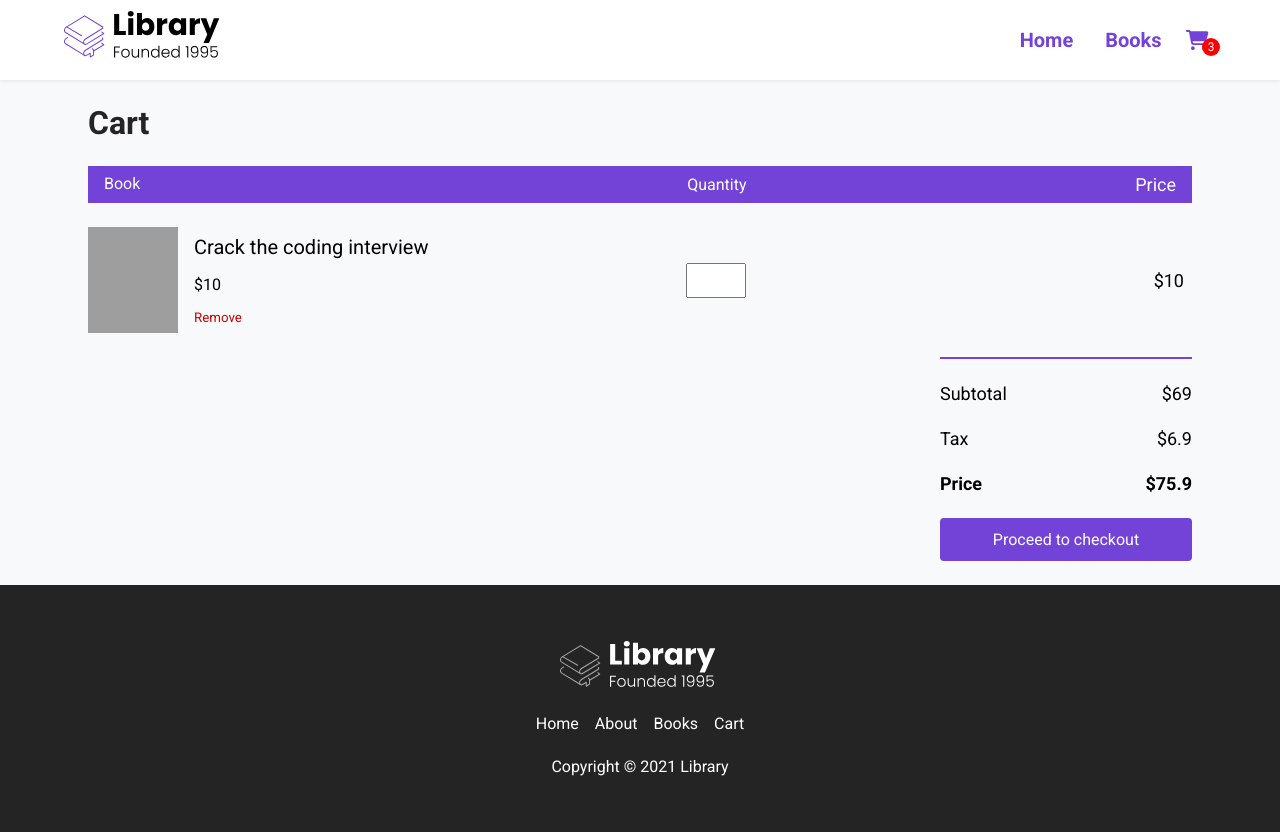
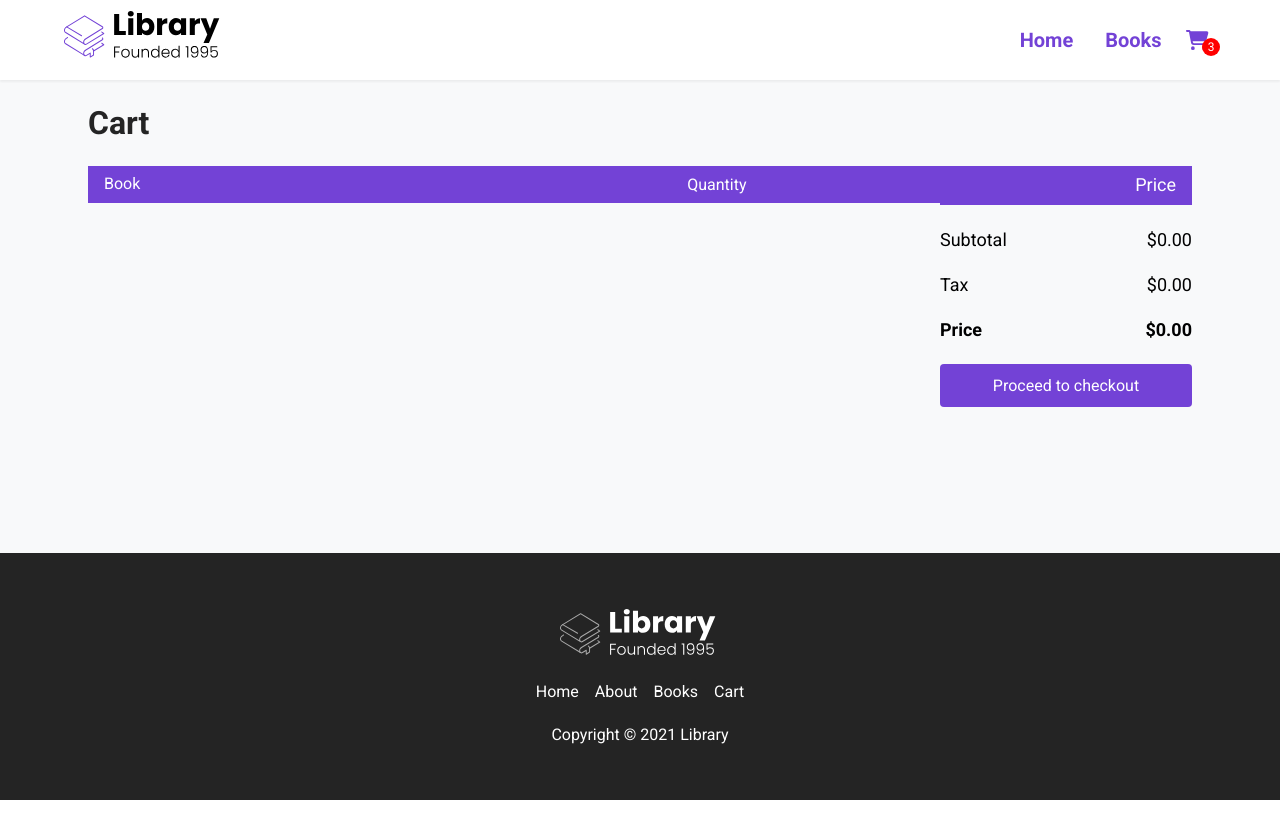
Before and after one commit to aryanprince/miku-music, a React (Create React App) app: page /cart in a window 1280 px wide. Shown: the top 832 px of the page. After the commit the page ends 800 px from the top, so only its background shows below. Built offline with nearby package versions, Linux system fonts and the light colour scheme; grey boxes are pictures that could not be loaded.

Commit message:
2:18:07 Working cart system, except remove

```diff
--- a/src/App.js
+++ b/src/App.js
@@ -16,7 +16,22 @@ function App() {
     const [cart, setCart] = useState([])
 
     function addToCart(book) {
-        setCart([...cart, book])
+        setCart([...cart, { ...book, quantity: 1 }])
+    }
+
+    function changeQuantity(book, quantity) {
+        setCart(
+            cart.map((item) => {
+                if (item.id === book.id) {
+                    return {
+                        ...item,
+                        quantity: +quantity,
+                    }
+                } else {
+                    return item
+                }
+            })
+        )
     }
 
     useEffect(() => {
@@ -32,7 +47,7 @@ function App() {
                     <Route path="/about" element={<About />} />
                     <Route path="/books" element={<Books books={books} />} />
                     <Route path="/books/:id" element={<BookInfo books={books} addToCart={addToCart} cart={cart} />} />
-                    <Route path="/cart" element={<Cart />} cart={cart} />
+                    <Route path="/cart" element={<Cart books={books} cart={cart} changeQuantity={changeQuantity} />} />
                 </Routes>
                 <Footer />
             </div>
--- a/src/pages/Cart.jsx
+++ b/src/pages/Cart.jsx
@@ -1,6 +1,14 @@
 import React from 'react'
 
-export default function Cart() {
+export default function Cart({ cart, changeQuantity }) {
+    const total = () => {
+        let price = 0
+        cart.forEach((item) => {
+            price += +((item.salePrice || item.originalPrice) * item.quantity)
+        })
+        return price
+    }
+
     return (
         <div id="books__body">
             <main id="books__main">
@@ -17,37 +25,52 @@ export default function Cart() {
                                 <span className="cart__total">Price</span>
                             </div>
 
+                            {/* ACTUAL CART */}
                             <div className="cart__body">
+                                {cart.map((book) => {
+                                    return (
                                         <div className="cart__item">
+                                            {/* CART BOOK DETAILS */}
                                             <div className="cart__book">
-                                        <img src="https://covers.openlibrary.org/b/id/8091016-L.jpg" alt="" className="cart__book--img" />
+                                                <img src={book.url} alt="" className="cart__book--img" />
                                                 <div className="cart__book--info">
-                                            <span className="cart__book--title">Crack the coding interview</span>
-                                            <span className="cart__book--price">$10</span>
+                                                    <span className="cart__book--title">{book.title}</span>
+                                                    <span className="cart__book--price">${(book.salePrice || book.originalPrice).toFixed(2)}</span>
                                                     <button className="cart__book--remove">Remove</button>
                                                 </div>
                                             </div>
-
+                                            {/* CART QUANTITY (DYNAMIC) */}
                                             <div className="cart__quantity">
-                                        <input type="number" min={0} max={99} className="cart__input" />
+                                                <input
+                                                    type="number"
+                                                    min={0}
+                                                    max={99}
+                                                    className="cart__input"
+                                                    value={book.quantity}
+                                                    onChange={(event) => changeQuantity(book, event.target.value)}
+                                                />
                                             </div>
-                                    <div className="cart__total">$10</div>
+                                            {/* TOTAL = BOOK * QUANTITY */}
+                                            <div className="cart__total">${((book.salePrice || book.originalPrice) * book.quantity).toFixed(2)}</div>
                                         </div>
+                                    )
+                                })}
                             </div>
                         </div>
 
+                        {/* CART TOTAL ON BOTTOM RIGHT */}
                         <div className="total">
                             <div className="total__item total__sub-total">
                                 <span>Subtotal</span>
-                                <span>$69</span>
+                                <span>${(total() * 0.9).toFixed(2)}</span>
                             </div>
                             <div className="total__item total__tax">
                                 <span>Tax</span>
-                                <span>$6.9</span>
+                                <span>${(total() * 0.1).toFixed(2)}</span>
                             </div>
                             <div className="total__item total__price">
                                 <span>Price</span>
-                                <span>$75.9</span>
+                                <span>${total().toFixed(2)}</span>
                             </div>
                             <button className="btn btn__checkout no-cursor" onClick={() => alert("Haven't gotten around to doing this")}>
                                 Proceed to checkout
```
Lines whose indentation alone changed are shown as unchanged.
